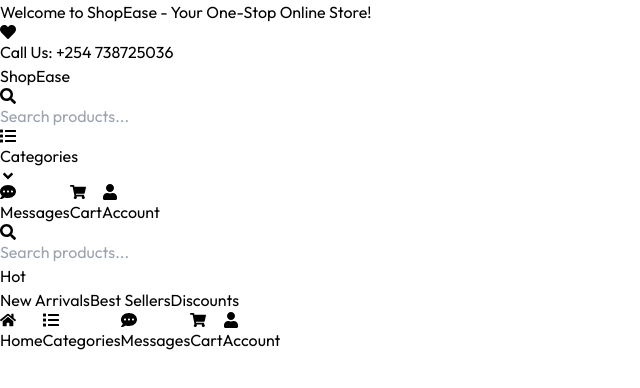
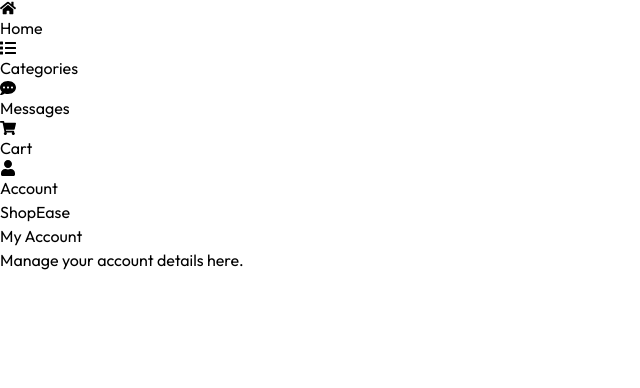
Before and after one commit to LlaryBett/ShopEase-appli, a React (Vite) app in the folder client/: page /account in a window 1280 px wide. Shown: the top 388 px of the page, without its empty margins (0-640 px from the left). Built offline with nearby package versions, Linux system fonts and the light colour scheme.

Commit message:
added the shopease account page

```diff
--- a/client/src/App.jsx
+++ b/client/src/App.jsx
@@ -1,10 +1,8 @@
-// src/App.jsx
-
 import React from "react";
 import { BrowserRouter as Router, Route, Routes } from "react-router-dom";
 import Header from "./components/Header"; // Correct import
 import HomePage from "./pages/HomePage";  // Correct import
-
+import Account from "./pages/Account";    // Import Account page
 
 const App = () => {
   return (
@@ -13,9 +11,10 @@
       <Routes>
         {/* Render the HomePage for the "/" route */}
         <Route path="/" element={<HomePage />} />
+        {/* Render the Account page for the "/account" route */}
+        <Route path="/account" element={<Account />} />
         {/* Add other routes like /product/:id, /cart */}
       </Routes>
-
     </Router>
   );
 };
--- a/client/src/components/Header.jsx
+++ b/client/src/components/Header.jsx
@@ -1,15 +1,24 @@
-import React, { useState } from 'react';
-import { FaSearch, FaHome, FaShoppingCart, FaUser, FaList, FaCommentDots, FaAngleDown, FaHeart } from 'react-icons/fa';
+import React, { useState } from "react";
+import { Link, useLocation } from "react-router-dom";
+import { FaSearch, FaHome, FaShoppingCart, FaUser, FaList, FaCommentDots, FaAngleDown, FaHeart } from "react-icons/fa";
 
 const Header = () => {
   const [isDropdownOpen, setDropdownOpen] = useState(false);
+  const location = useLocation();
 
-  const toggleDropdown = () => {
-    setDropdownOpen(!isDropdownOpen);
-  };
+  const toggleDropdown = () => setDropdownOpen(!isDropdownOpen);
+
+  // Check if the current page is the homepage
+  const isHomePage = location.pathname === '/';
+
+  // Check if the current page is one of the pages where bottom navigation should be visible
+  const isBottomNavVisible = ['/account', '/messages', '/cart', '/categories', '/'].includes(location.pathname);
 
   return (
     <div>
+      {/* Render header only on the homepage */}
+      {isHomePage && (
+        <>
           {/* Welcome Message for Larger Screens */}
           <div className="bg-blue-600 text-white py-2 px-4 flex justify-between items-center text-center sm:text-left fixed top-0 left-0 w-full z-50 border-b border-gray-700 hidden sm:flex">
             <h1 className="text-lg font-semibold sm:text-xl">
@@ -52,15 +61,21 @@
 
               {/* Other Navigation Buttons */}
               {['Messages', 'Cart', 'Account'].map(item => (
-            <button key={item} className="flex items-center space-x-1 hover:text-gray-300">
+                <Link
+                  to={item === 'Account' ? '/account' : '#'}
+                  key={item}
+                  className="flex items-center space-x-1 hover:text-gray-300"
+                >
                   {item === 'Messages' && <FaCommentDots />}
                   {item === 'Cart' && <FaShoppingCart />}
                   {item === 'Account' && <FaUser />}
                   <span className="text-sm sm:text-base">{item}</span>
-            </button>
+                </Link>
               ))}
+
             </div>
           </div>
+
 
           {/* Search Bar for Smaller Screens */}
           <div className="sm:hidden bg-gray-800 p-4 fixed top-0 left-0 w-full z-50 shadow-md">
@@ -88,22 +103,30 @@
               ))}
             </div>
           </div>
+          </>
+      )}
 
       {/* Bottom Navigation for Smaller Screens */}
+      {isBottomNavVisible && (
         <div className="fixed bottom-0 left-0 right-0 bg-gray-800 sm:hidden z-[48]">
           <div className="flex justify-between items-center p-[10px]">
             {['Home', 'Categories', 'Messages', 'Cart', 'Account'].map(item => (
-            <button key={item} className="flex flex-col items-center text-white space-y-[5px]">
+              <Link
+                to={item === 'Home' ? '/' : item === 'Account' ? '/account' : '#'}
+                key={item}
+                className="flex flex-col items-center text-white space-y-[5px]"
+              >
                 {item === 'Home' && <FaHome className="text-xl" />}
                 {item === 'Categories' && <FaList className="text-xl" />}
                 {item === 'Messages' && <FaCommentDots className="text-xl" />}
                 {item === 'Cart' && <FaShoppingCart className="text-xl" />}
                 {item === 'Account' && <FaUser className="text-xl" />}
                 <span className="text-xs">{item}</span>
-            </button>
+              </Link>
             ))}
           </div>
         </div>
+      )}
 
       {/* Add Padding at the Bottom of the Main Content */}
       <div className="pb-[80px] sm:pb-[20px]">
--- a/client/src/components/ShopByBrand.jsx
+++ b/client/src/components/ShopByBrand.jsx
@@ -4,7 +4,6 @@
 const ShopByBrands = () => {
   const scrollRef = useRef(null);
 
-  // Function to scroll left
   const scrollLeft = () => {
     scrollRef.current.scrollBy({
       left: -320,
@@ -12,7 +11,6 @@
     });
   };
 
-  // Function to scroll right
   const scrollRight = () => {
     scrollRef.current.scrollBy({
       left: 320,
@@ -20,10 +18,10 @@
     });
   };
 
-  // Swipe handlers using react-swipeable
   const handlers = useSwipeable({
     onSwipedLeft: scrollRight,
     onSwipedRight: scrollLeft,
+    trackMouse: true, // Allows swiping with mouse for testing on desktop
   });
 
   return (
@@ -49,23 +47,23 @@
         </div>
       </div>
 
-      {/* Container for Categories */}
+      {/* Scrollable Brands Section */}
       <div
         {...handlers}
-        className="flex space-x-6 overflow-hidden pb-4"
         ref={scrollRef}
-        style={{ maxWidth: "100%" }}
+        className="flex space-x-6 overflow-x-auto pb-4"
+        style={{ scrollBehavior: "smooth" }}
       >
-        {/* Electronics Category */}
+        {/* Example Category */}
         <div
           className="bg-white rounded-lg shadow-md p-4 sm:p-2 mb-8"
           style={{
             minWidth: "200px",
-            width: "100%", // Use full width by default
-            maxWidth: "280px", // Adjust dynamically
+            maxWidth: "280px",
           }}
         >
-          <h3 className="text-lg font-bold text-gray-800 mb-2 text-left">Electronics</h3>
+          <h3 className="text-lg font-bold text-gray-800 mb-2 text-left">
+            Electronics</h3>
 
           <div className="grid grid-cols-2 gap-2 mb-4">
             {/* Brand Card 1 */}
--- /dev/null
+++ b/client/src/pages/Account.jsx
@@ -0,0 +1,20 @@
+import React from "react";
+import { Link } from "react-router-dom"; // Import Link for navigation
+
+const Account = () => {
+  return (
+    <div className="p-6">
+      {/* ShopEase name to navigate to the homepage */}
+      <div className="hidden sm:block">
+        <Link to="/" className="text-2xl font-bold text-blue-600 hover:text-blue-800">
+          ShopEase
+        </Link>
+      </div>
+
+      <h1 className="text-2xl font-bold mb-4">My Account</h1>
+      <p className="text-gray-700">Manage your account details here.</p>
+    </div>
+  );
+};
+
+export default Account;
```
Lines whose indentation alone changed are shown as unchanged.
